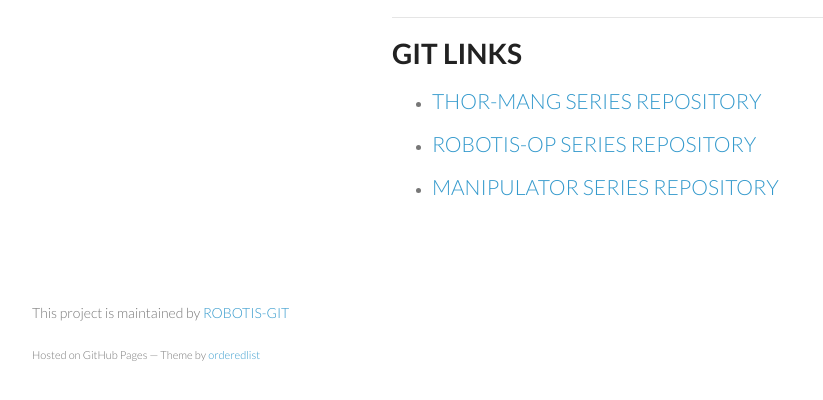
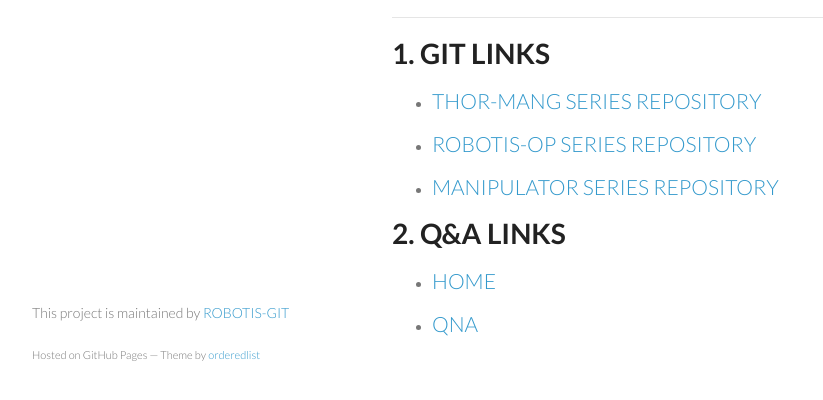
Before and after one commit to agent-system/_OLD_ROBOTIS-Framework, a plain HTML site: page index.html in a window 1280 px wide. Shown: the part 366-766 px from the top of the page, without its empty margins (178-1001 px from the left). Drawn offline with Linux system fonts and the light colour scheme.

Commit message:
Create gh-pages branch via GitHub

```diff
--- a/index.html
+++ b/index.html
@@ -33,7 +33,7 @@
 <hr>
 
 <h1>
-<a id="git-links" class="anchor" href="#git-links" aria-hidden="true"><span class="octicon octicon-link"></span></a>GIT LINKS</h1>
+<a id="1-git-links" class="anchor" href="#1-git-links" aria-hidden="true"><span class="octicon octicon-link"></span></a>1. GIT LINKS</h1>
 
 <ul>
 <li><h2>
@@ -46,6 +46,18 @@
 <a id="manipulator-series-repository" class="anchor" href="#manipulator-series-repository" aria-hidden="true"><span class="octicon octicon-link"></span></a><a href="http://robotis-git.github.io/ROBOTIS-MANIPULATOR/">MANIPULATOR SERIES REPOSITORY</a>
 </h2></li>
 </ul>
+
+<h1>
+<a id="2-qa-links" class="anchor" href="#2-qa-links" aria-hidden="true"><span class="octicon octicon-link"></span></a>2. Q&amp;A LINKS</h1>
+
+<ul>
+<li><h2>
+<a id="home" class="anchor" href="#home" aria-hidden="true"><span class="octicon octicon-link"></span></a><a href="http://en.robotis.com/index/index.php">HOME</a>
+</h2></li>
+<li><h2>
+<a id="qna" class="anchor" href="#qna" aria-hidden="true"><span class="octicon octicon-link"></span></a><a href="http://en.robotis.com/BlueAD/board.php?bbs_id=faq">QNA</a>
+</h2></li>
+</ul>
       </section>
       <footer>
         <p>This project is maintained by <a href="https://github.com/ROBOTIS-GIT">ROBOTIS-GIT</a></p>
--- a/params.json
+++ b/params.json
@@ -1 +1 @@
-{"name":"ROBOTIS OFFICIAL","tagline":"ROBOTIS OFFICIAL GIT REP MAIN","body":"![ROBOTIS] (https://yt3.ggpht.com/-OTkBV7RFYFM/AAAAAAAAAAI/AAAAAAAAAAA/F9LEtOQcnbc/s900-c-k-no/photo.jpg)\r\n\r\n***\r\n\r\n# GIT LINKS\r\n* ##[THOR-MANG SERIES REPOSITORY] (http://robotis-git.github.io/ROBOTIS-THORMANG/)\r\n\r\n* ##[ROBOTIS-OP SERIES REPOSITORY] (http://robotis-git.github.io/ROBOTIS-OP/)\r\n\r\n* ##[MANIPULATOR SERIES REPOSITORY] (http://robotis-git.github.io/ROBOTIS-MANIPULATOR/)","google":"","note":"Don't delete this file! It's used internally to help with page regeneration."}
+{"name":"ROBOTIS OFFICIAL","tagline":"ROBOTIS OFFICIAL GIT REP MAIN","body":"![ROBOTIS] (https://yt3.ggpht.com/-OTkBV7RFYFM/AAAAAAAAAAI/AAAAAAAAAAA/F9LEtOQcnbc/s900-c-k-no/photo.jpg)\r\n\r\n***\r\n\r\n# 1. GIT LINKS\r\n* ##[THOR-MANG SERIES REPOSITORY] (http://robotis-git.github.io/ROBOTIS-THORMANG/)\r\n\r\n* ##[ROBOTIS-OP SERIES REPOSITORY] (http://robotis-git.github.io/ROBOTIS-OP/)\r\n\r\n* ##[MANIPULATOR SERIES REPOSITORY] (http://robotis-git.github.io/ROBOTIS-MANIPULATOR/)\r\n\r\n# 2. Q&A LINKS\r\n* ##[HOME] (http://en.robotis.com/index/index.php)\r\n\r\n* ##[QNA] (http://en.robotis.com/BlueAD/board.php?bbs_id=faq)\r\n","google":"","note":"Don't delete this file! It's used internally to help with page regeneration."}
```
